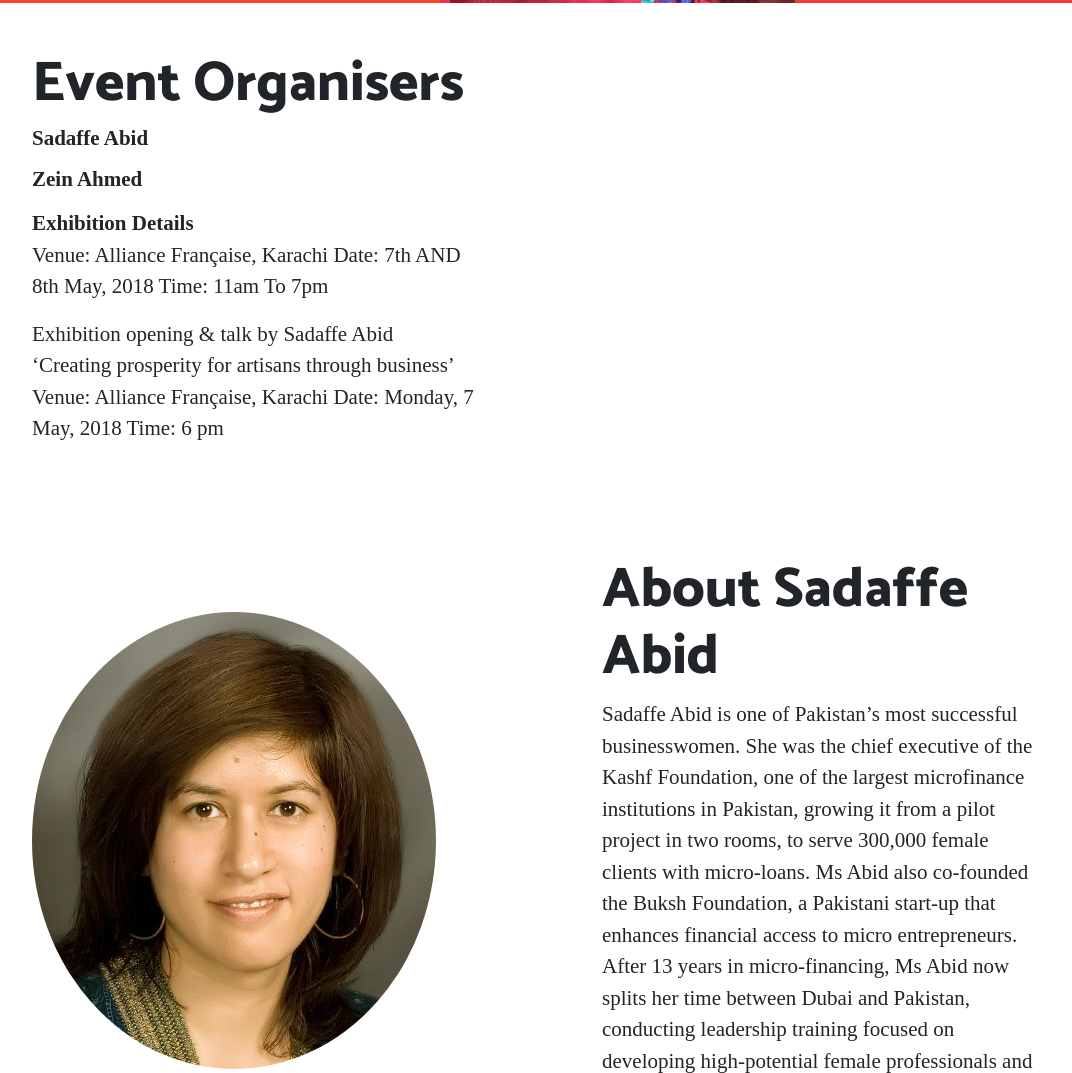
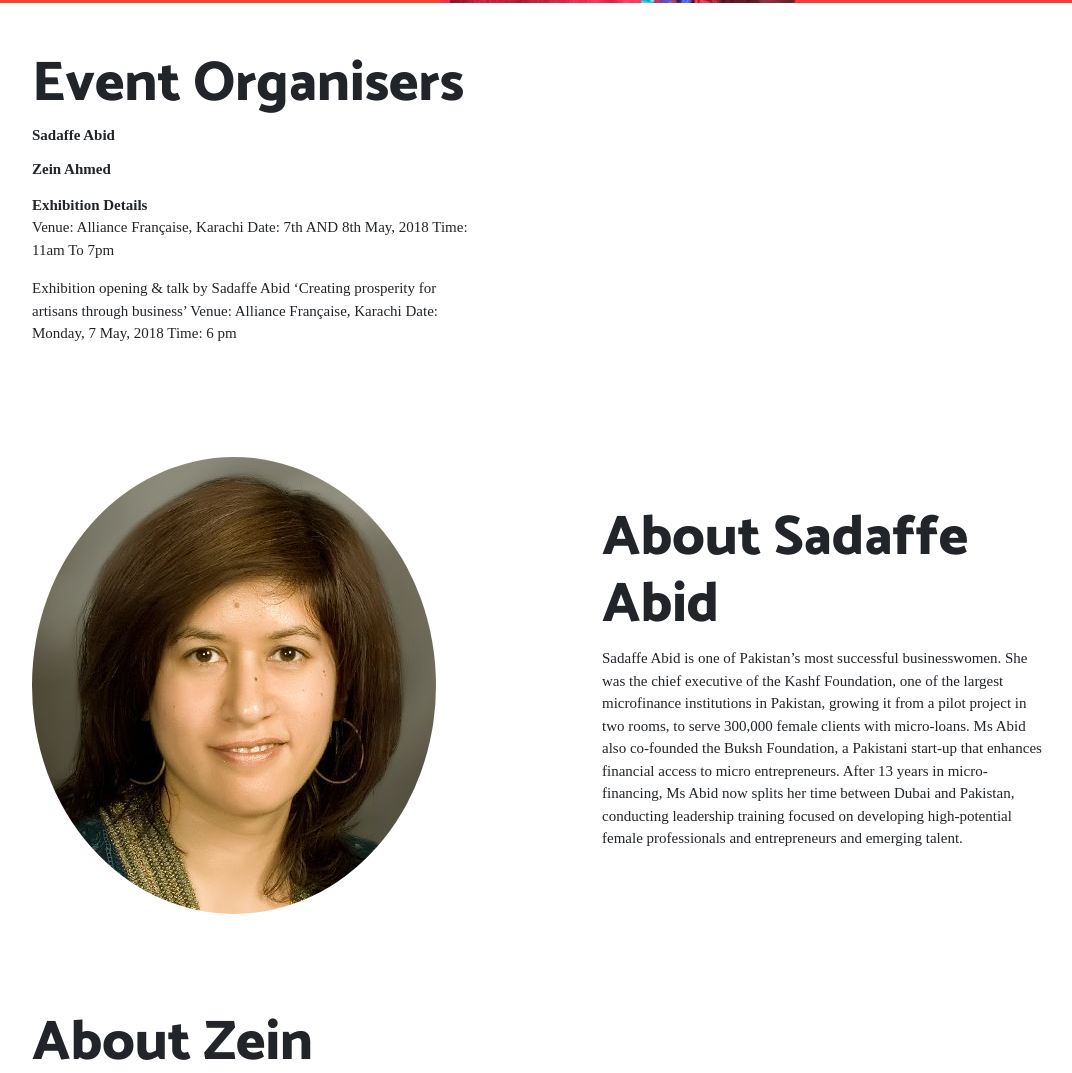
Before and after one commit to madihaparacha/exibition, a website: page index.html in a window 1280 px wide. Shown: the part 804-1877 px from the top of the page, without its empty margins (101-1173 px from the left). Drawn offline with nearby package versions, Linux system fonts and the light colour scheme.

Commit message:
Update style.css

```diff
--- a/style.css
+++ b/style.css
@@ -6,12 +6,12 @@ h4,
 h5,
 h6 {
   font-family: 'Catamaran';
-  font-weight: 30em;
+  font-weight: 20px;
 }
 a:hover{
 	text-decoration: none;
 }
 p{
 	font-family: 'verdena';
-	font-size: 21px;
+	font-size: 15px;
 }
```
